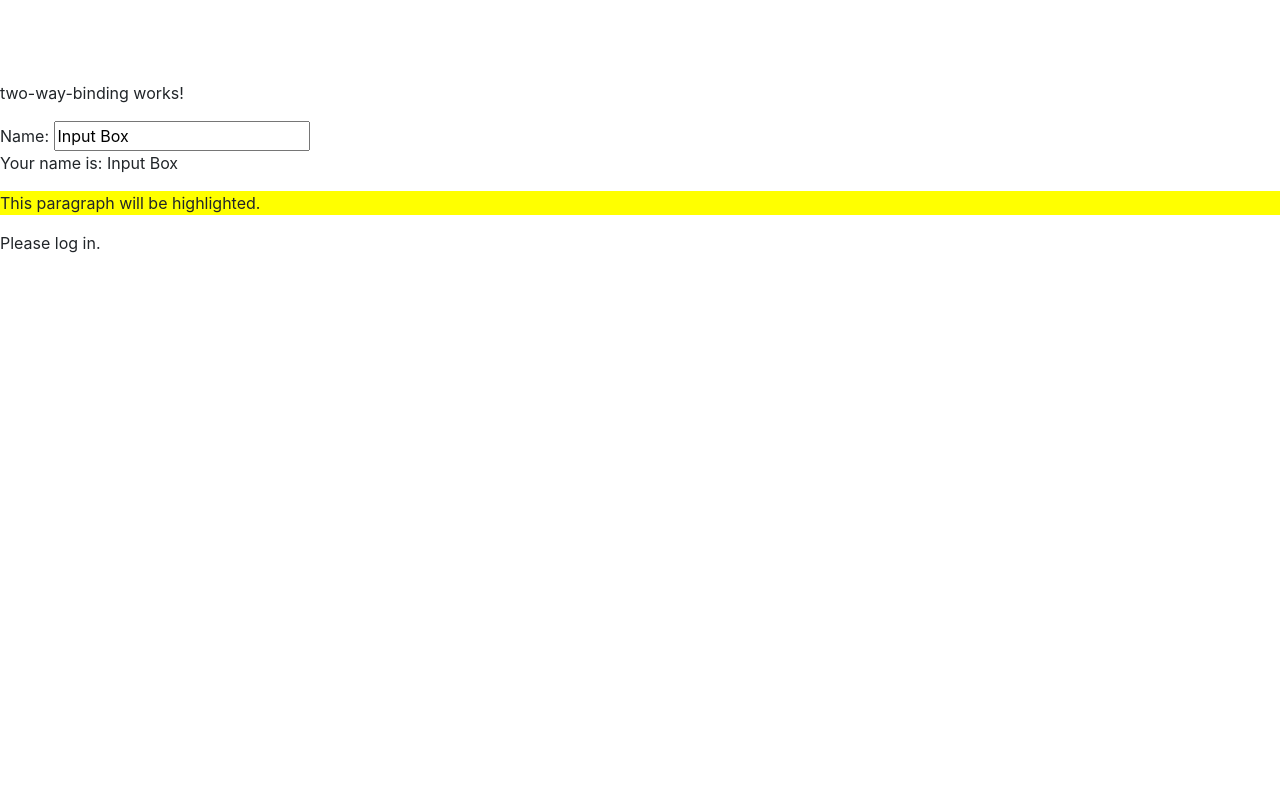
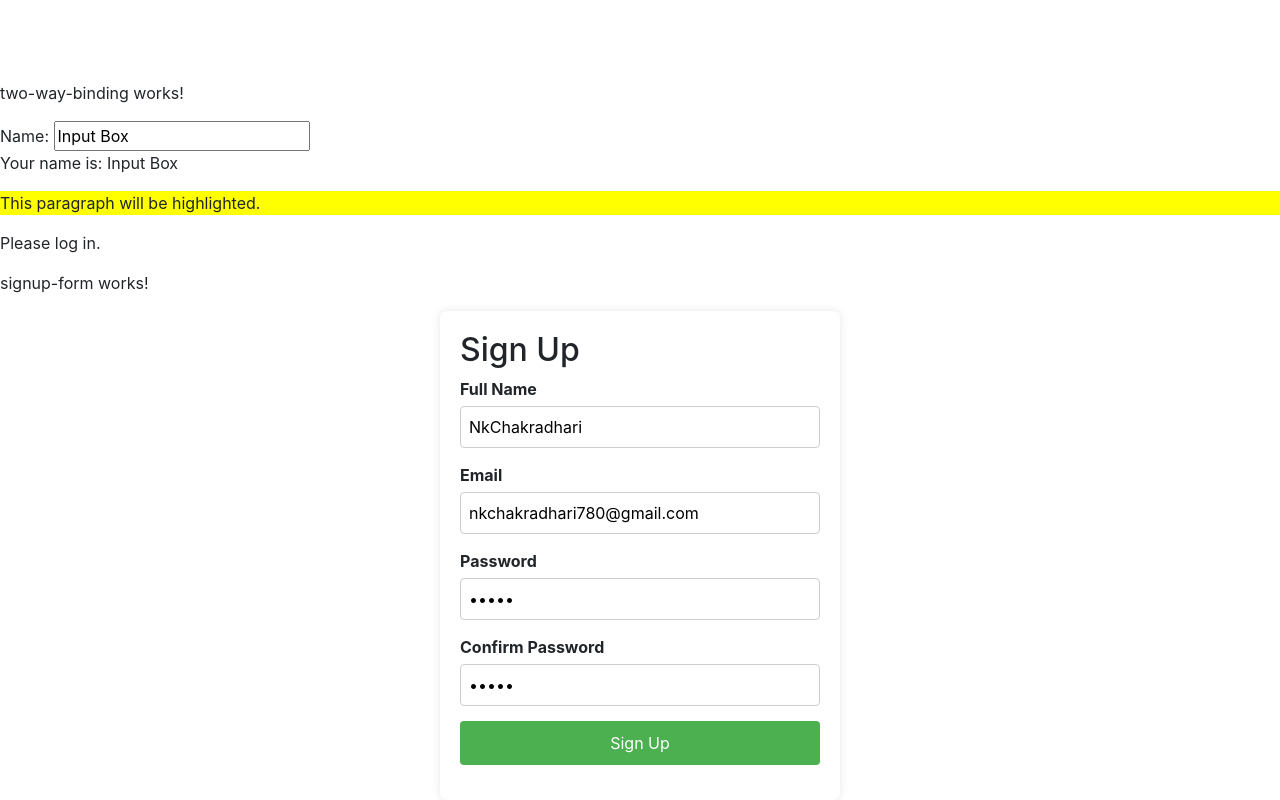
Before and after one commit to nkchakradhari780/First-Angular-app, an Angular app: page / in a window 1280 px wide. Shown: the part 611-1411 px from the top of the page. Before the commit the page ends 882 px from the top, so only its background shows below. Built offline with nearby package versions, Linux system fonts and the light colour scheme.

Commit message:
implemented 2way binding and click event on signup form

```diff
--- a/src/app/app.html
+++ b/src/app/app.html
@@ -8,6 +8,7 @@
   <app-event-binding />
   <app-two-way-binding />
   <app-directive-implementation />
+  <app-signup-form />
 </div>
 
 <router-outlet />
--- a/src/app/app.ts
+++ b/src/app/app.ts
@@ -8,10 +8,11 @@ import { StyleBinding } from './components/style-binding/style-binding';
 import { EventBinding } from './components/event-binding/event-binding';
 import { TwoWayBinding } from './components/two-way-binding/two-way-binding';
 import { DirectiveImplementation } from './components/directive-implementation/directive-implementation';
+import { SignupForm } from './components/signup-form/signup-form';
 
 @Component({
   selector: 'app-root',
-  imports: [RouterOutlet, Header, Interpolation, ClassBinding, CommonModule, StyleBinding, EventBinding, TwoWayBinding,DirectiveImplementation],
+  imports: [RouterOutlet, Header, Interpolation, ClassBinding, CommonModule, StyleBinding, EventBinding, TwoWayBinding,DirectiveImplementation,SignupForm],
   templateUrl: './app.html',
   styleUrl: './app.css'
 })
--- /dev/null
+++ b/src/app/components/signup-form/signup-form.css
@@ -0,0 +1,35 @@
+.container {
+  width: 400px;
+  background-color: #fff;
+   padding: 20px;
+  border-radius: 8px;
+  box-shadow: 0 0 10px rgba(0, 0, 0, 0.1);
+}
+.form-group {
+  margin-bottom: 15px;
+}
+.form-group label {
+  display: block;
+  font-weight: bold;
+  margin-bottom: 5px;
+}
+.form-group input {
+  width: 100%;
+  padding: 8px;
+  font-size: 16px;
+  border: 1px solid #ccc;
+  border-radius: 4px;
+}
+.form-group button {
+  width: 100%;
+  padding: 10px;
+  background-color: #4caf50;
+  color: #fff;
+  border: none;
+  border-radius: 4px;
+  cursor: pointer;
+  font-size: 16px;
+}
+.form-group button:hover {
+  background-color: #45a049;
+}
--- /dev/null
+++ b/src/app/components/signup-form/signup-form.html
@@ -0,0 +1,32 @@
+<p>signup-form works!</p>
+
+<div class="container">
+  <h2>Sign Up</h2>
+  <form>
+    <div class="form-group">
+      <label for="fullname">Full Name</label>
+      <input [(ngModel)]="fullName" type="text" id="fullname" name="fullname" required />
+    </div>
+    <div class="form-group">
+      <label for="email">Email</label>
+      <input [(ngModel)]="email" type="email" id="email" name="email" required />
+    </div>
+    <div class="form-group">
+      <label for="password">Password</label>
+      <input [(ngModel)]="password" type="password" id="password" name="password" required />
+    </div>
+    <div class="form-group">
+      <label for="confirm-password">Confirm Password</label>
+      <input
+        [(ngModel)]="confirm_pass"
+        type="password"
+        id="confirm-password"
+        name="confirm-password"
+        required
+      />
+    </div>
+    <div class="form-group">
+      <button type="button" (click)="submitButton()" >Sign Up</button>
+    </div>
+  </form>
+</div>
--- /dev/null
+++ b/src/app/components/signup-form/signup-form.ts
@@ -0,0 +1,24 @@
+import { CommonModule } from '@angular/common';
+import { Component } from '@angular/core';
+import { FormsModule } from '@angular/forms';
+
+@Component({
+  selector: 'app-signup-form',
+  imports: [CommonModule,FormsModule],
+  templateUrl: './signup-form.html',
+  styleUrl: './signup-form.css'
+})
+export class SignupForm {
+  fullName = "NkChakradhari";
+  email = "nkchakradhari780@gmail.com"
+  password = "abcde";
+  confirm_pass = "abcde";
+
+  submitButton() {
+    console.log("FullName: " + this.fullName)
+    console.log("Email: " + this.email)
+    console.log("Password: " + this.password)
+    console.log("Confirm Pass: " + this.confirm_pass)
+  }
+
+}
```
Also changed, not shown: 1 other file (tests, documents, lock files or other folders).
